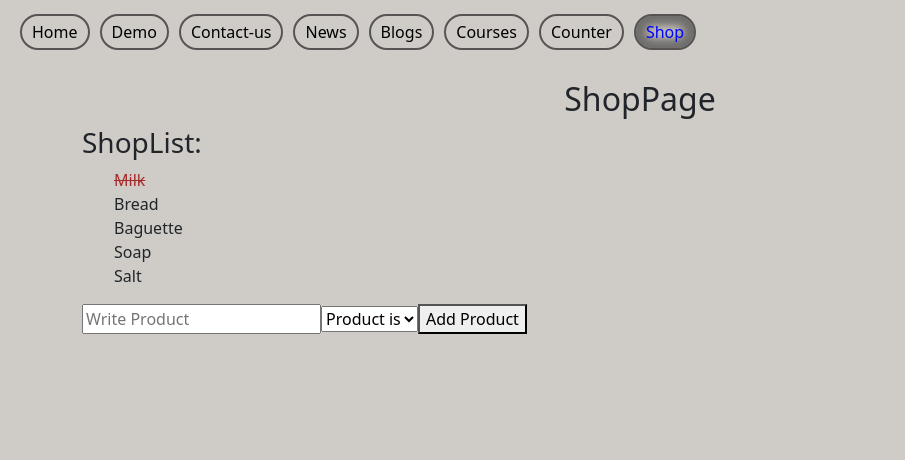
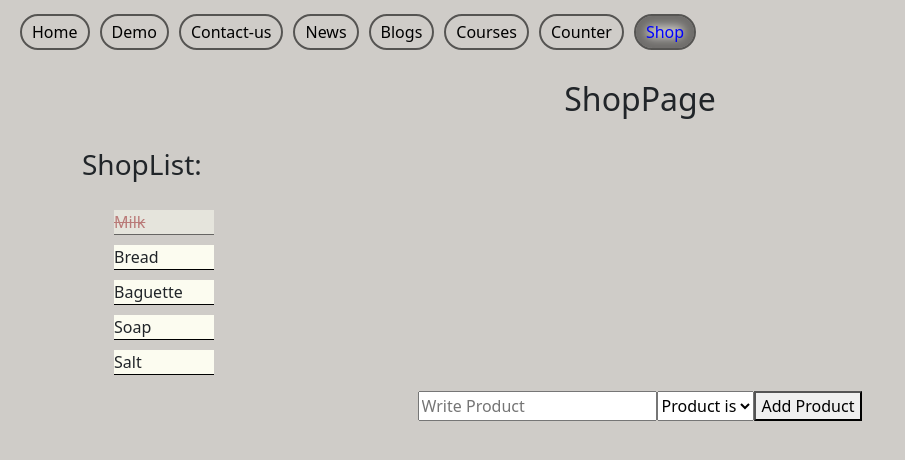
Before and after one commit to Martynas-J/first-react-app, a React (Create React App) app: page /Shop in a window 1280 px wide. Shown: the top 460 px of the page, without its empty margins (0-905 px from the left). Built offline with nearby package versions, Linux system fonts and the light colour scheme.

Commit message:
su form(reset) ir select

```diff
--- a/src/pages/shopPage/ShopPage.css
+++ b/src/pages/shopPage/ShopPage.css
@@ -1,10 +1,26 @@
-.pageTitle{
+.page-title{
     text-align: center;
+    margin-bottom: 30px;
+}
+.list-title{
+    padding-bottom: 20px;
+}
+.shop-list{
+    display: flex;
+    flex-direction: column;
+    row-gap: 10px;
 }
 .shop-item{
-    display: block;
+    background-color: rgb(252, 252, 240);
+    border-bottom: 1px solid black;
+    width: 100px;
 }
 .ends{
     text-decoration: line-through;
     color: brown;
+    opacity: 0.5;
 }
+.form-add-product{
+    display: flex;
+    justify-content: center;
+}
--- a/src/pages/shopPage/ShopPage.js
+++ b/src/pages/shopPage/ShopPage.js
@@ -47,11 +47,11 @@ const ShopPage = () => {
     return (
         <div>
             <Container>
-                <h2 className="pageTitle">ShopPage</h2>
+                <h2 className="page-title">ShopPage</h2>
                 {goods && goods.length > 0 ? (
                     <>
-                        <h3>ShopList:</h3>
-                        <ul>
+                        <h3 className="list-title">ShopList:</h3>
+                        <ul className="shop-list">
                             {goods.map((product, index) => (
                                 <ShoppingItem
                                     key={index}
@@ -61,7 +61,7 @@ const ShopPage = () => {
                         </ul>
                     </>
                 ) : <h3>Your shopping list is empty</h3>}
-                <form onSubmit={addProduct} >
+                <form onSubmit={addProduct} className="form-add-product">
                     <input type="text" name="new-product" placeholder="Write Product"></input>
                     <select name="or-done">
                         <option value={false}>Product is </option>
--- a/src/pages/shopPage/ShoppingItem.js
+++ b/src/pages/shopPage/ShoppingItem.js
@@ -5,9 +5,8 @@ import React from 'react'
 const ShoppingItem = ({ product }) => {
     let classes = product.done ? "ends shop-item" : "shop-item"
     return (
-        <div>
-            <li className={classes}>{product.title}</li>
-        </div>
+        <li className={classes}>{product.title}</li>
+
     )
 }
 
```
